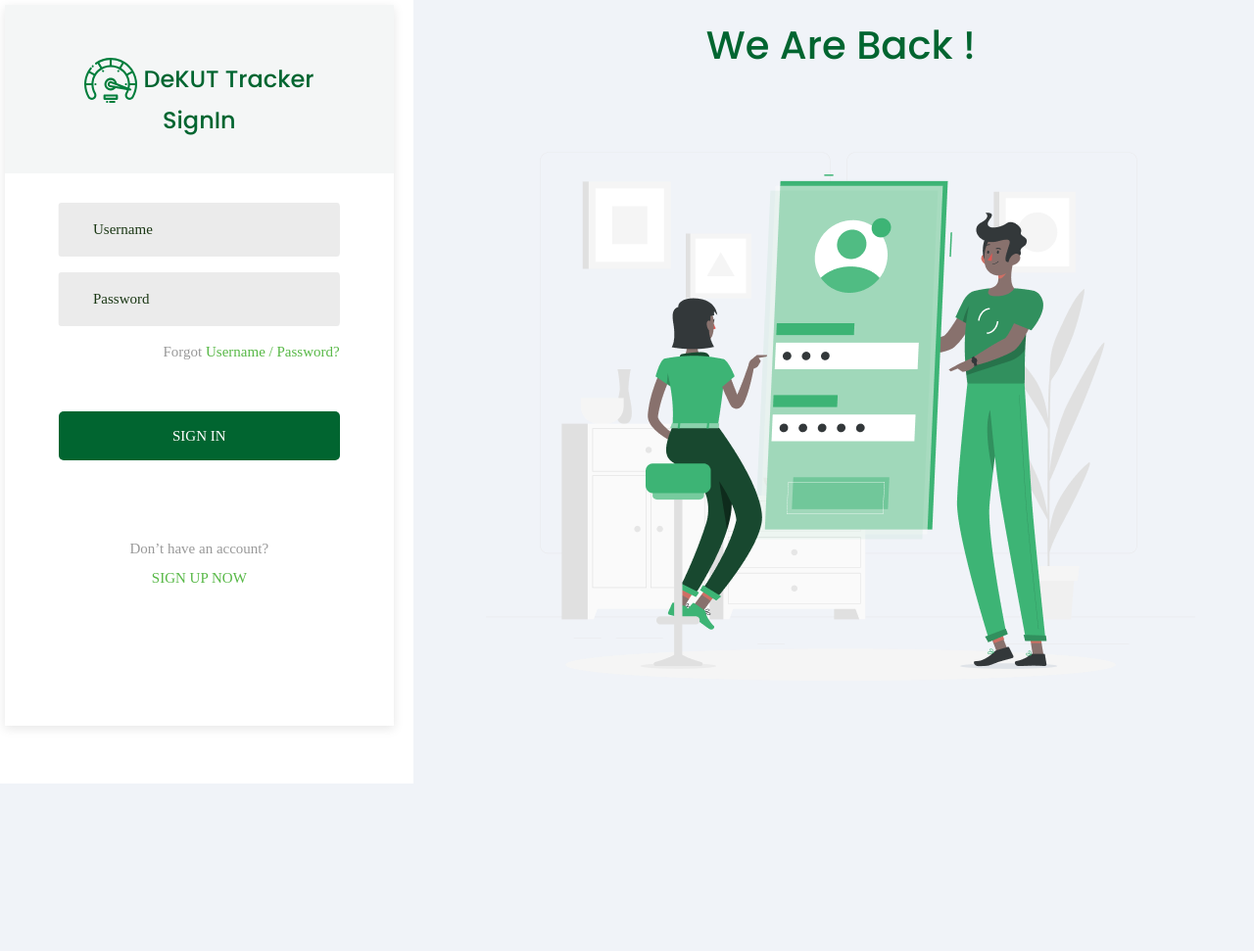
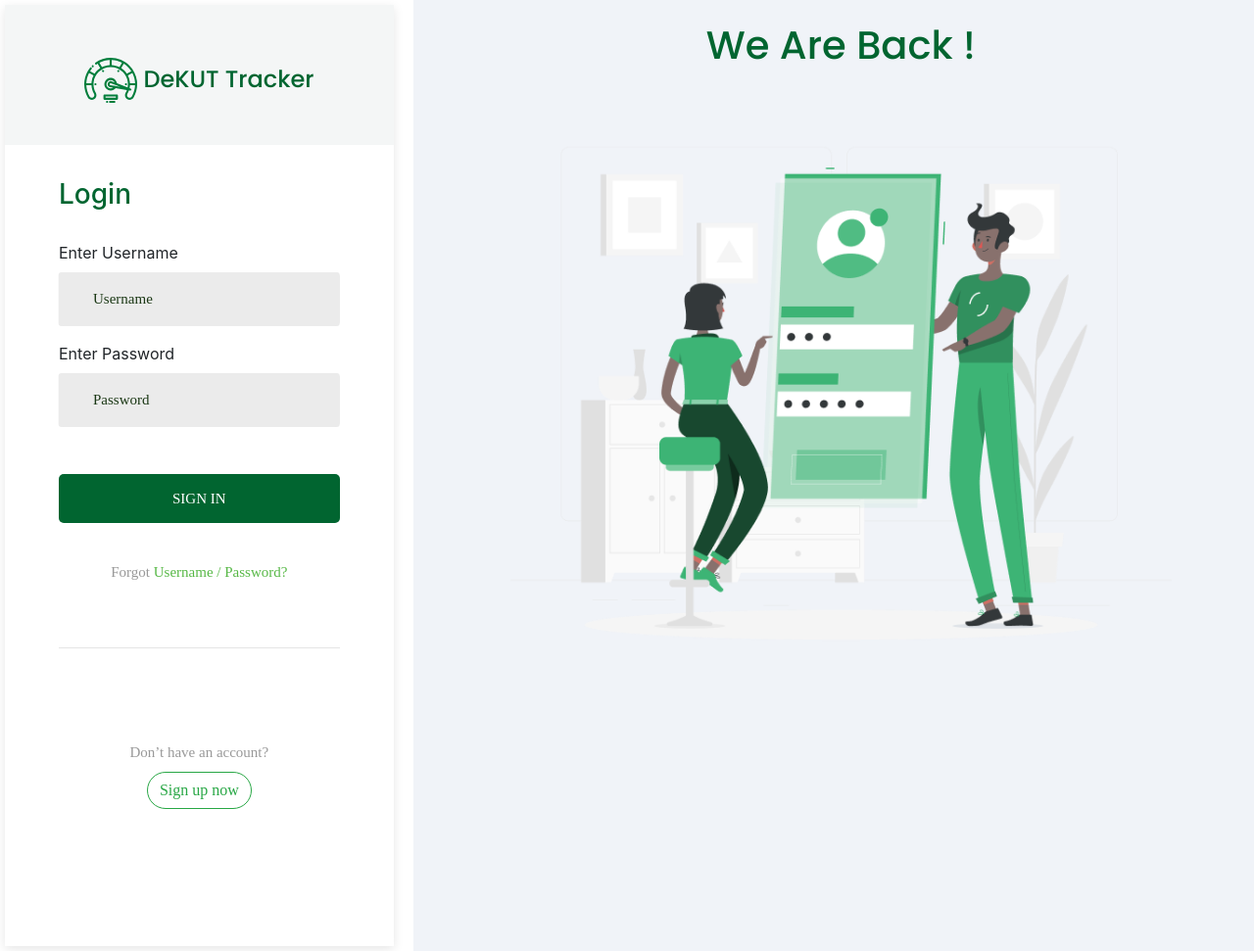
Before and after one commit to OpembaMathews/login_signup, a Flask app: page / in a window 1280 px wide. Shown: the whole page at 98% size. Before the commit the page ends 800 px from the top, so only its background shows below. Run offline with Flask 2, Linux system fonts and the light colour scheme; some libraries are stand-ins or nearby versions; some web fonts are replaced.

Commit message:
[#1-UPDATE] Login page form labels upadated

```diff
--- a/static/css/styles.css
+++ b/static/css/styles.css
@@ -410,3 +410,9 @@
     /* font-weight: bolder; */
 
   }
+
+  img {
+    max-width: 100%;
+    /* height: auto;   */
+    object-fit: scale-down;
+    }
--- a/templates/home.html
+++ b/templates/home.html
@@ -19,22 +19,31 @@ DeST-Park
 
                                 <img src="{{url_for ('static', filename = 'images/fast 1.svg')}}" alt="">
                                 DeKUT Tracker
-                                <br>
-                                SignIn
+                            </span>
+                            <h3 style="color: #016530;">Login</h3>
+                            <br>
+                            <label for="exampleInputEmail1">Enter Username</label>
+                        <div class="wrap-input100 validate-input m-b-16" data-validate="Please enter username">
 
-                            </span>
-                        <br>
-                        <div class="wrap-input100 validate-input m-b-16" data-validate="Please enter username">
                             <input class="input100" type="text" name="username" placeholder="Username">
                             <span class="focus-input100"></span>
                         </div>
+                        <label for="exampleInputEmail1">Enter Password</label>
+                        <div class="wrap-input100 validate-input" data-validate = "Please enter password">
 
-                        <div class="wrap-input100 validate-input" data-validate = "Please enter password">
                             <input class="input100" type="password" name="pass" placeholder="Password">
                             <span class="focus-input100"></span>
                         </div>
 
-                        <div class="text-right p-t-13 p-b-50">
+                       <br><br>
+
+                        <div class="container-login100-form-btn">
+                            <button class="login100-form-btn">
+                                Sign in
+                            </button>
+                        </div>
+                        <br>
+                        <div class="text-center p-t-13 p-b-50">
                             <span class="txt1">
                                 Forgot
                             </span>
@@ -43,20 +52,15 @@ DeST-Park
                                 Username / Password?
                             </a>
                         </div>
-
-                        <div class="container-login100-form-btn">
-                            <button class="login100-form-btn">
-                                Sign in
-                            </button>
-                        </div>
-
+                        <hr>
                         <div class="flex-col-c p-t-80 p-b-40">
                             <span class="txt1 p-b-9">
                                 Don’t have an account?
                             </span>
 
                             <a href="#" class="txt3 p-b-100">
-                                Sign up now
+                                <button type="button" class="btn btn-outline-success rounded-pill">Sign up now</button>
+
                             </a>
                         </div>
                     </form>
@@ -69,7 +73,7 @@ DeST-Park
 
        <h1>We Are Back !</h1>
 
-       <img src="{{ url_for ('static', filename = 'images/Mobile login-rafiki 1.png')}}"  alt="">
+       <img src="{{ url_for ('static', filename = 'images/Mobile login-rafiki 1.png')}}"   width = "80%"  alt="">
   </div>
 
   </div>
```
